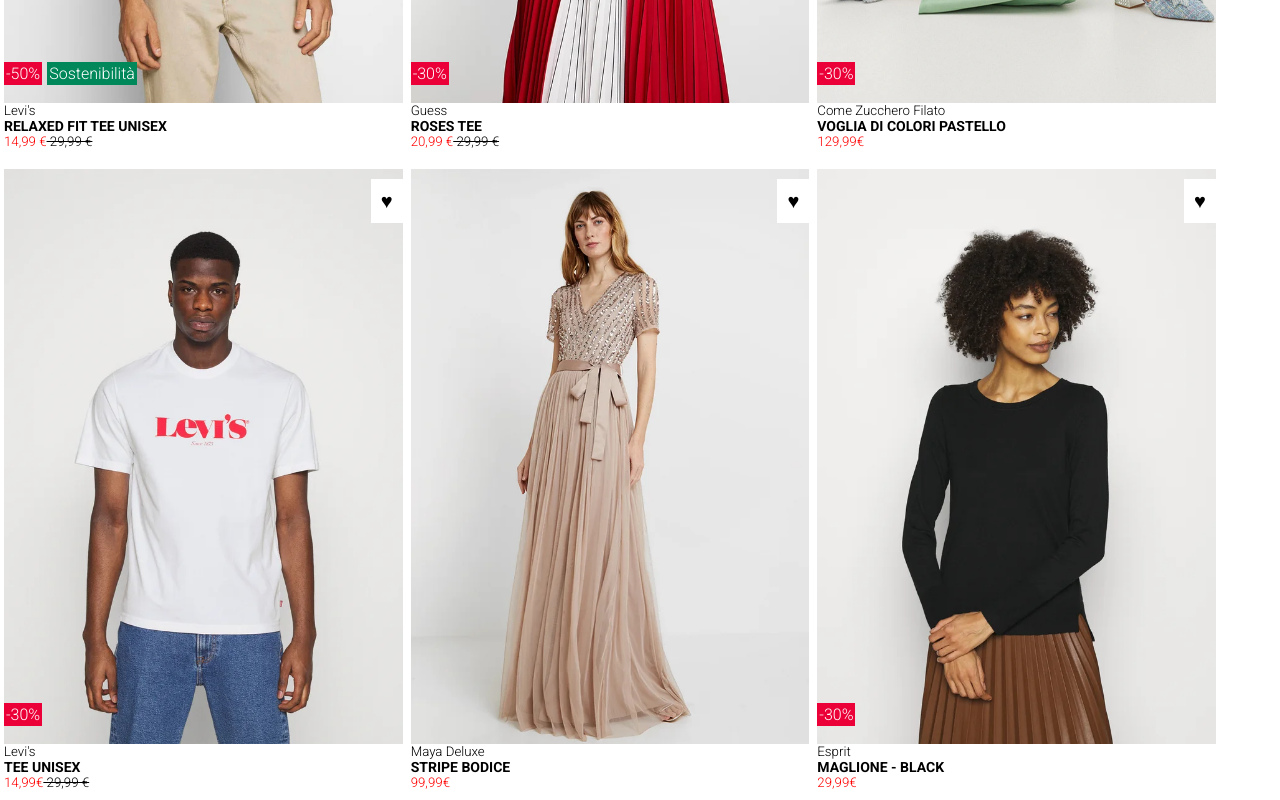
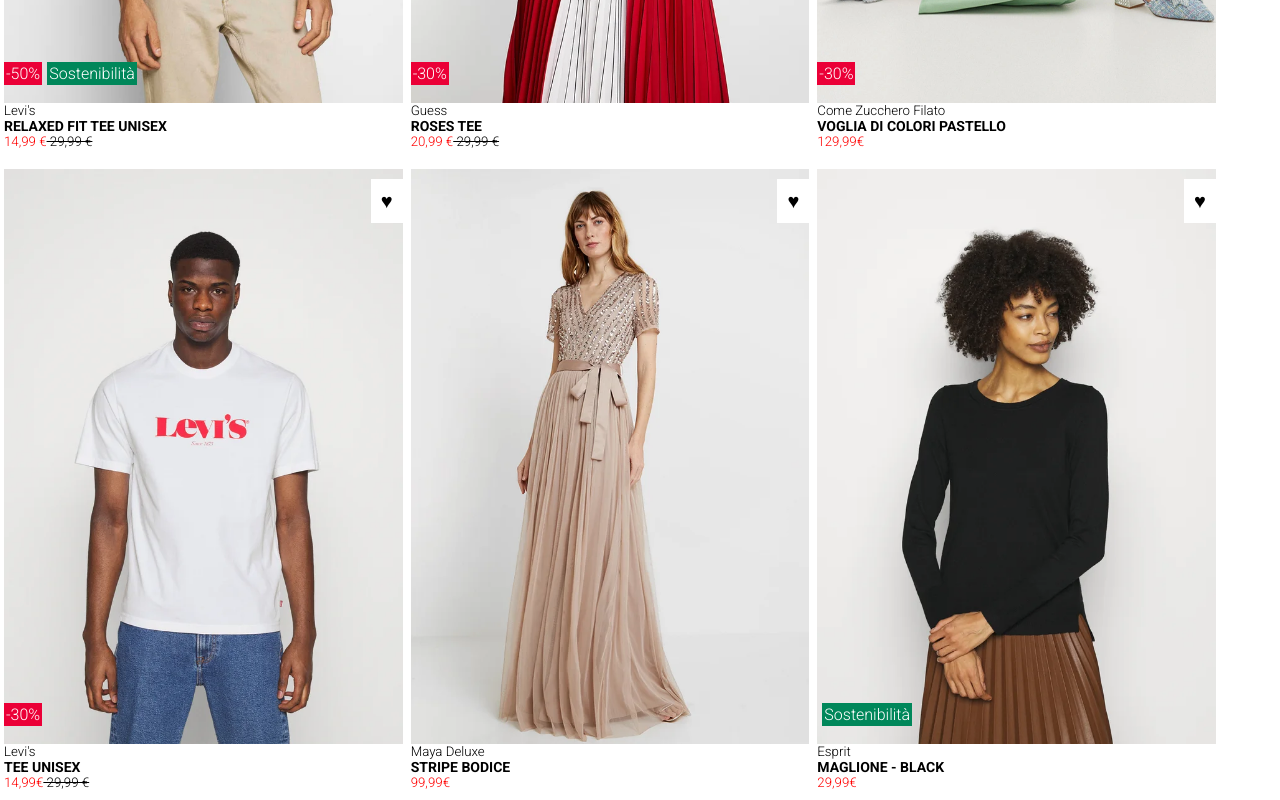
Before and after one commit to EttoreBarcella/html-css-boolando, a plain HTML site: page index.html in a window 1280 px wide. Shown: the part 483-1283 px from the top of the page. Drawn offline with Linux system fonts and the light colour scheme.

Commit message:
fixed typo pic6

```diff
--- a/index.html
+++ b/index.html
@@ -74,7 +74,7 @@
                         <img class="product-img-1"src="img/6.webp" alt="">
                         <img class="product-img-2" src="img/6b.webp" alt="">
                         <div class="product-favourite">&hearts;</div>
-                        <div class="product-discount"><span class="percentage">-30%</span></div>
+                        <div class="product-discount"><span class="sustainability">Sostenibilità</span></div>
                     </div>
                     <h5>esprit</h5>
                     <h2>maglione - black </h2>
```
